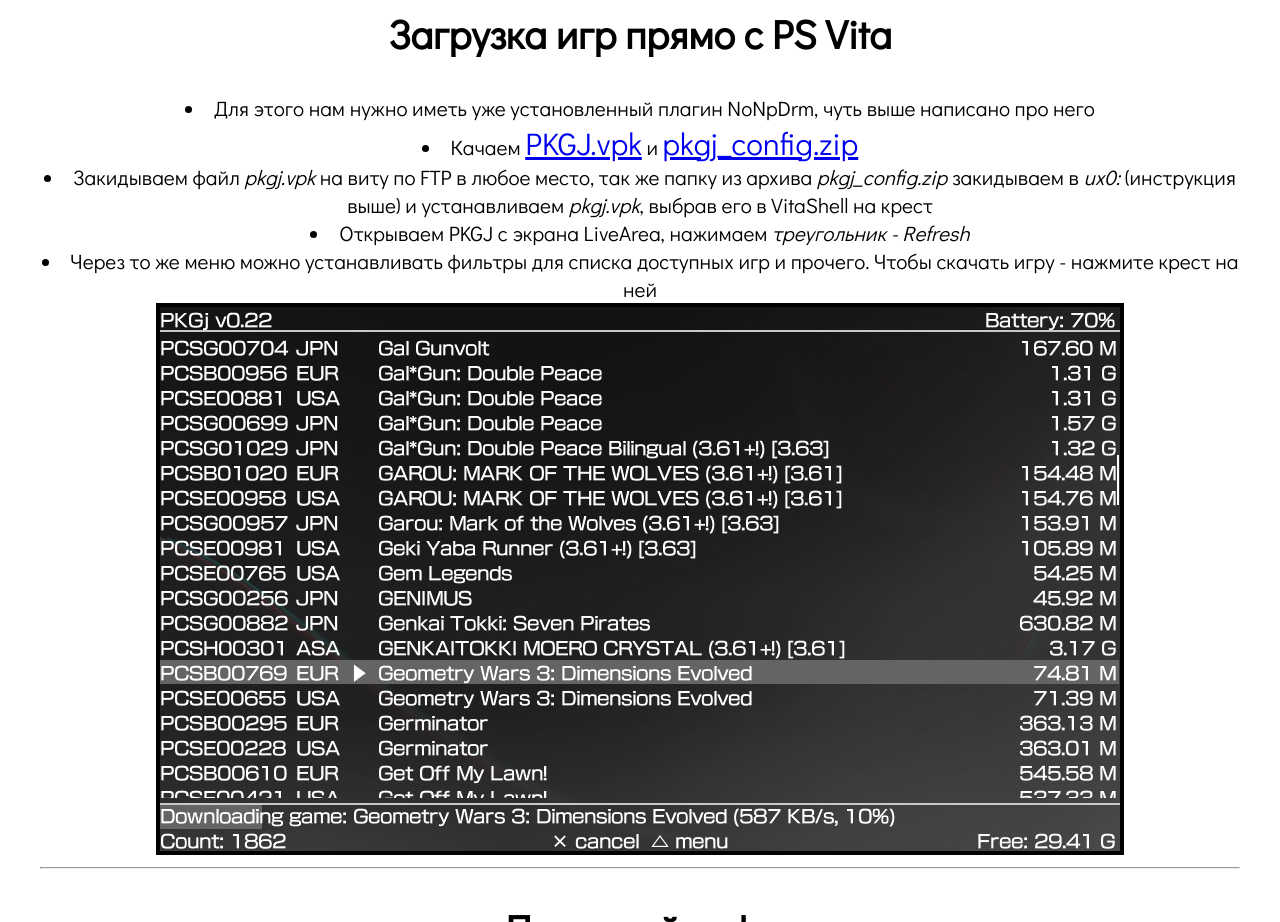
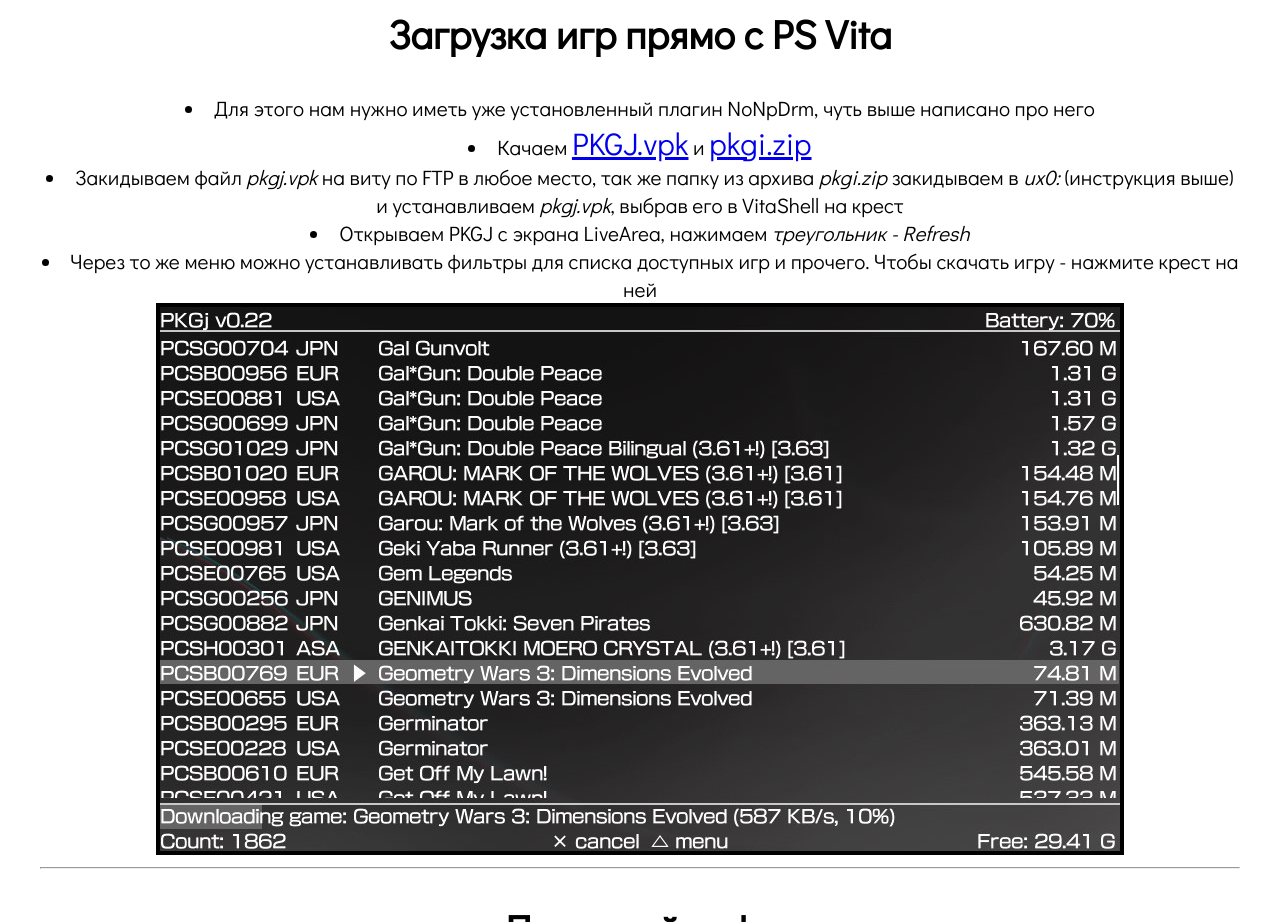
Before and after one commit to hencore/hencore.github.io, a plain HTML site: page index.html in a window 1280 px wide. Shown: the part 9300-10222 px from the top of the page. Drawn offline with Linux system fonts and the light colour scheme.

Commit message:
Update index.html

```diff
--- a/index.html
+++ b/index.html
@@ -128,8 +128,8 @@
             <div id="self">
                 <h2>Загрузка игр прямо с PS Vita</h2>
                 <li>Для этого нам нужно иметь уже установленный плагин NoNpDrm, чуть выше написано про него</li>
-                <li>Качаем <a href = "https://github.com/blastrock/pkgj/releases">PKGJ.vpk</a> и <a href = "http://www.pspx.ru/forum/attachment.php?attachmentid=14756&d=1528387845">pkgj_config.zip</a></li>
-                <li>Закидываем файл <em>pkgj.vpk</em> на виту по FTP в любое место, так же папку из архива <em>pkgj_config.zip</em> закидываем в <em>ux0:</em> (инструкция выше) и устанавливаем <em>pkgj.vpk</em>, выбрав его в VitaShell на крест</li>
+                <li>Качаем <a href = "https://github.com/blastrock/pkgj/releases">PKGJ.vpk</a> и <a href = "https://my-files.ru/zp86ld">pkgi.zip</a></li>
+                <li>Закидываем файл <em>pkgj.vpk</em> на виту по FTP в любое место, так же папку из архива <em>pkgi.zip</em> закидываем в <em>ux0:</em> (инструкция выше) и устанавливаем <em>pkgj.vpk</em>, выбрав его в VitaShell на крест</li>
                 <li>Открываем PKGJ с экрана LiveArea, нажимаем <em>треугольник - Refresh</em></li>
                 <li>Через то же меню можно устанавливать фильтры для списка доступных игр и прочего. Чтобы скачать игру - нажмите крест на ней</li>
                 <img src="images/20.jpg">
```
